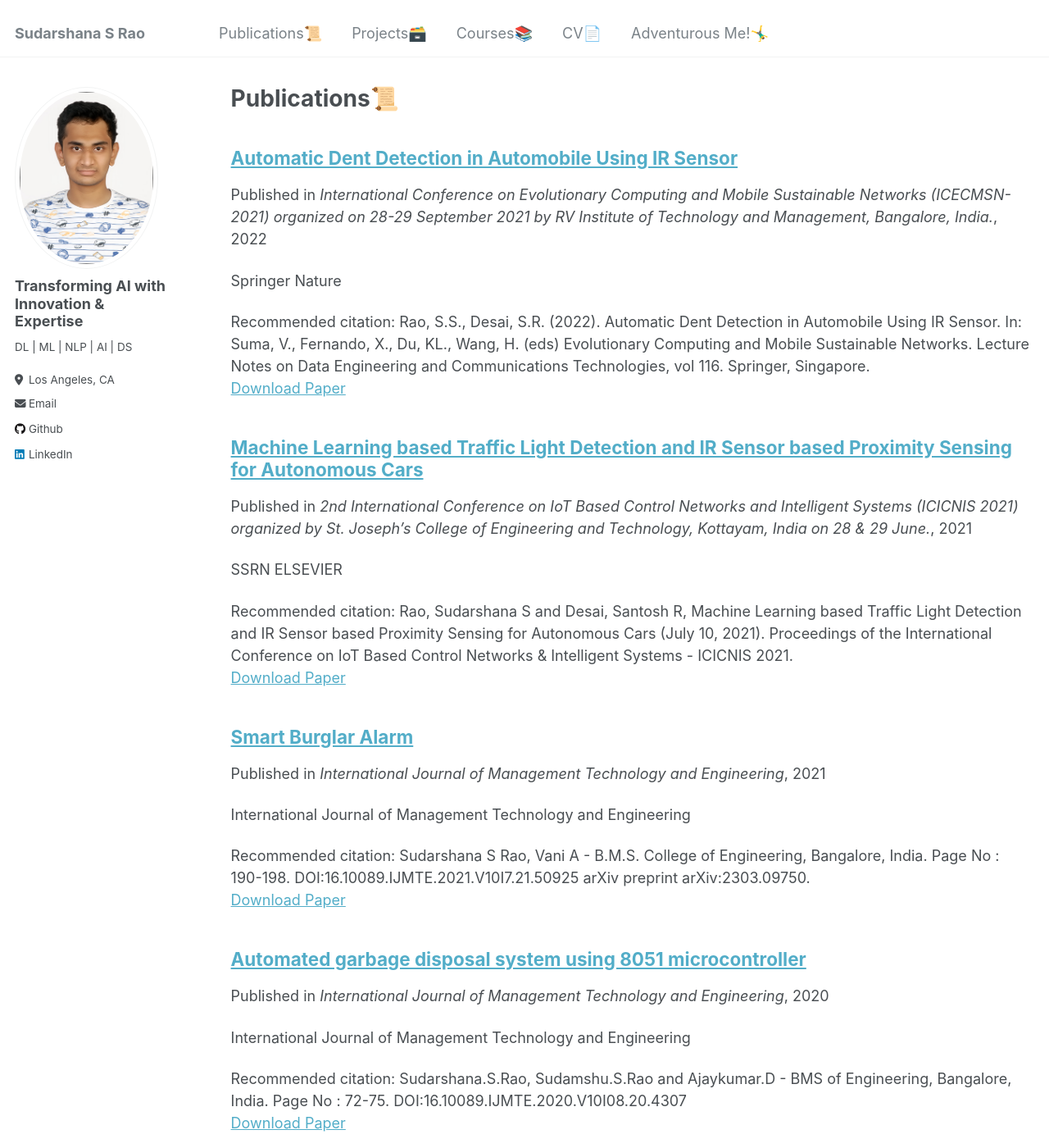
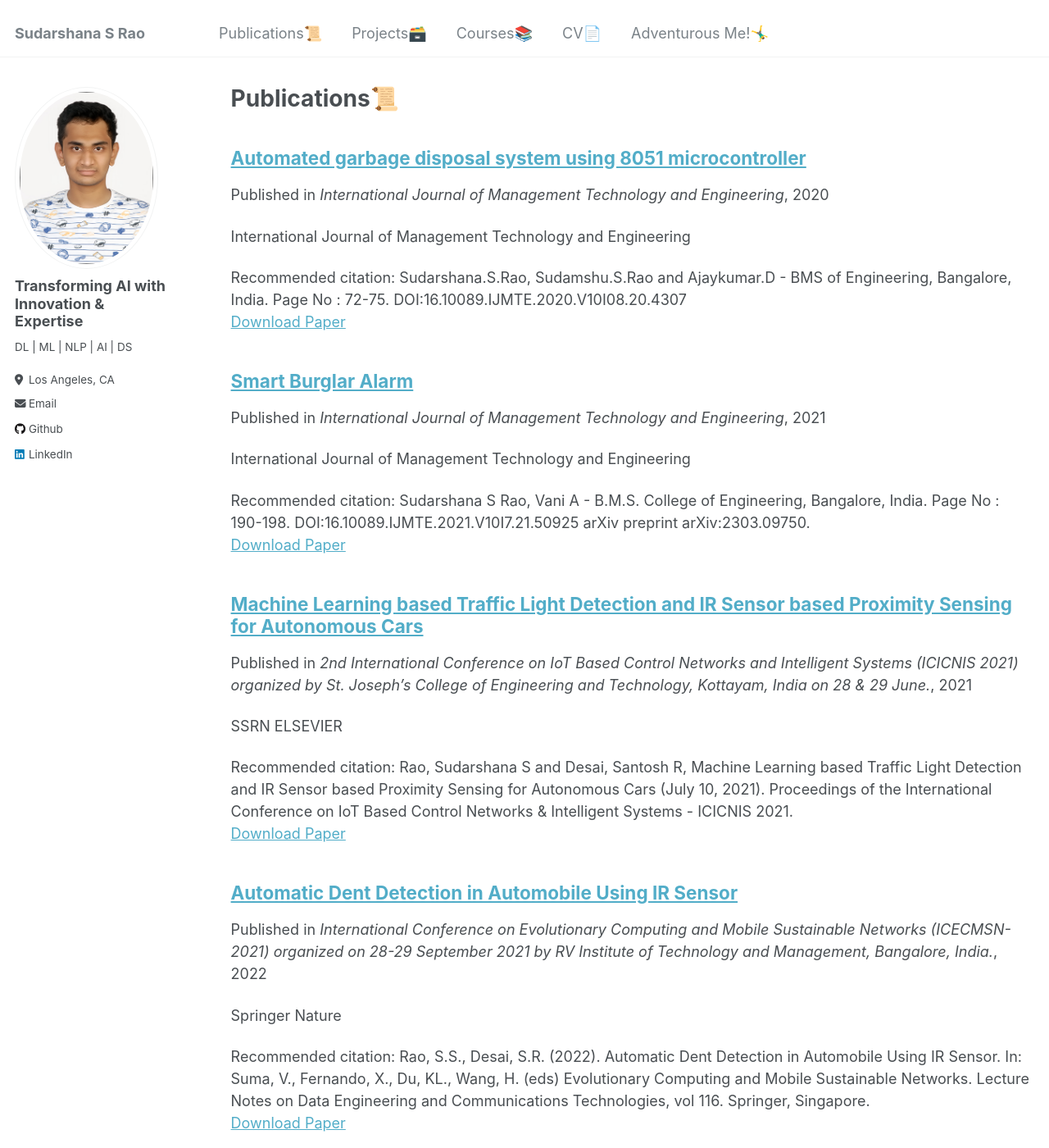
Before and after one commit to SudarshanaSRao/SudarshanaSRao.github.io, a Jekyll site: the page built from _pages/publications.md, in a window 1280 px wide and 1400 px high. Shown: the whole window at 82% size. Built offline with Jekyll 4.4.1, drawn with Linux system fonts in a browser that asks for light colours.

Commit message:
Update publications.md

```diff
--- a/_pages/publications.md
+++ b/_pages/publications.md
@@ -11,6 +11,6 @@ author_profile: true
 
 {% include base_path %}
 
-{% for post in site.publications reversed %}
+{% for post in site.publications %}
   {% include archive-single.html %}
 {% endfor %}
```
